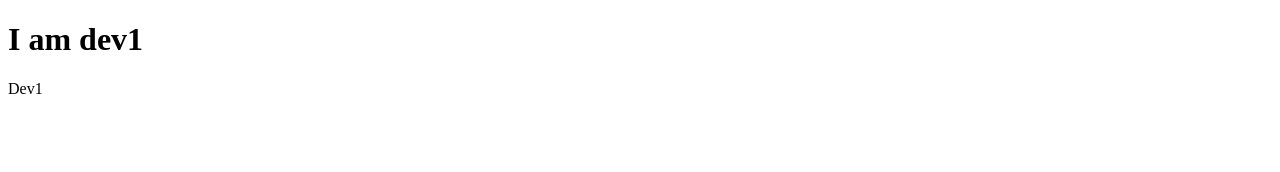
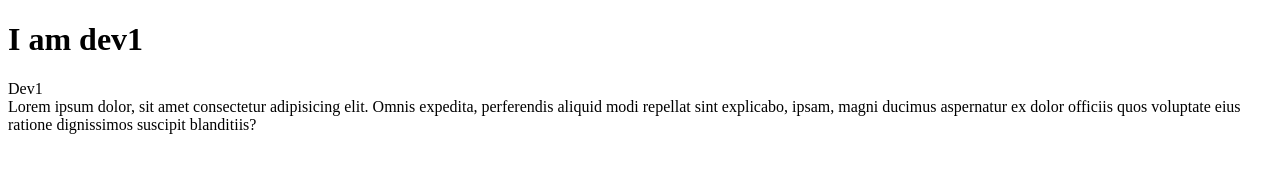
Before and after one commit to zarlinaingtun/GitBranch, a plain HTML site: page index.html in a window 1280 px wide. Drawn offline with Linux system fonts and the light colour scheme.

Commit message:
add lorem code by dev1

```diff
--- a/index.html
+++ b/index.html
@@ -9,6 +9,6 @@
 <body>
     <h1>I am dev1</h1>
     <span>Dev1</span>
-    <div></div>
+    <div>Lorem ipsum dolor, sit amet consectetur adipisicing elit. Omnis expedita, perferendis aliquid modi repellat sint explicabo, ipsam, magni ducimus aspernatur ex dolor officiis quos voluptate eius ratione dignissimos suscipit blanditiis?</div>
 </body>
 </html>
```
